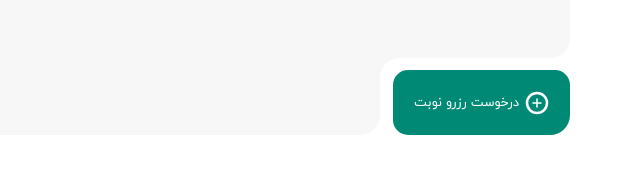
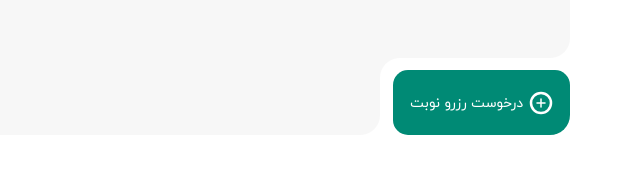
Before and after one commit to tikrack/doctor_front, a website built with Vite: page index.html in a window 1280 px wide. Shown: the part 397-570 px from the top of the page, 640-1280 px from the left. Built offline with nearby package versions, Linux system fonts and the light colour scheme; files whose address does not match are found by name.

Commit message:
feat(size): chnage btn text font size

```diff
--- a/index.html
+++ b/index.html
@@ -51,7 +51,7 @@
     <!--Main-->
     <main>
         <section id="information" class="relative">
-            <a href="/" class="absolute bottom-0 right-0 bg-[var(--primary)] w-[177px] h-[65px] rounded-[15px] flex justify-center items-center gap-[6px] text-white text-[13px]">
+            <a href="/" class="absolute bottom-0 right-0 bg-[var(--primary)] w-[177px] h-[65px] rounded-[15px] flex justify-center items-center gap-[6px] text-white text-[14px]">
                 <svg xmlns="http://www.w3.org/2000/svg" width="24" height="24" viewBox="0 0 24 24" fill="none">
                     <path d="M12 22C17.5 22 22 17.5 22 12C22 6.5 17.5 2 12 2C6.5 2 2 6.5 2 12C2 17.5 6.5 22 12 22Z" stroke="white" stroke-width="2.5" stroke-linecap="round" stroke-linejoin="round"/>
                     <path d="M8 12H16" stroke="white" stroke-width="1.5" stroke-linecap="round" stroke-linejoin="round"/>
```
